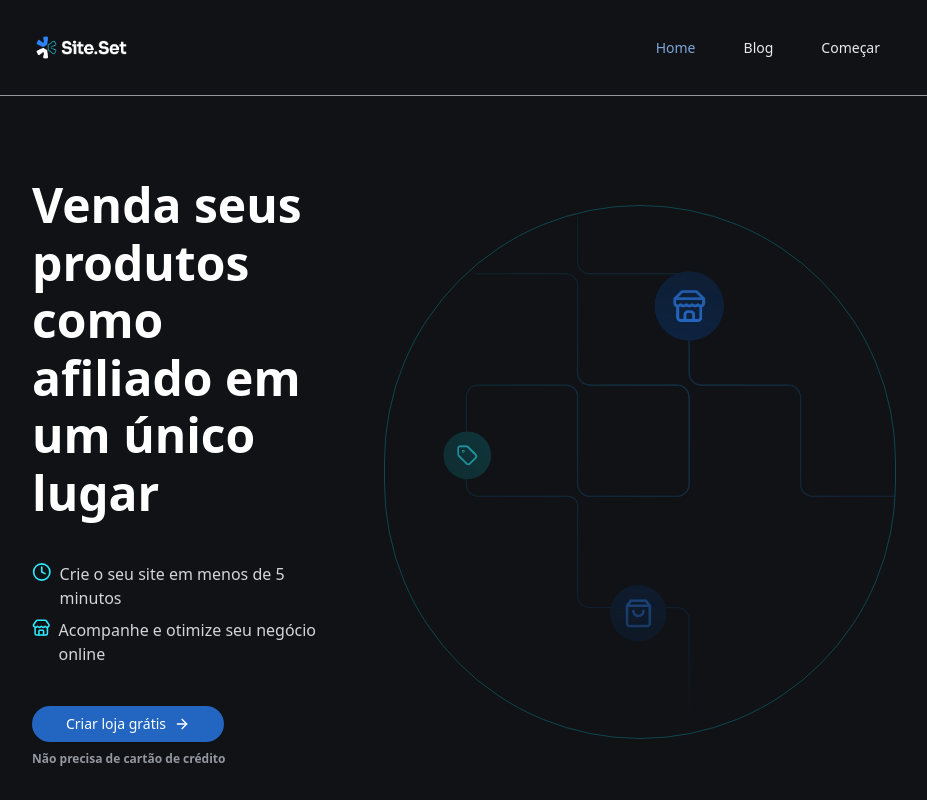
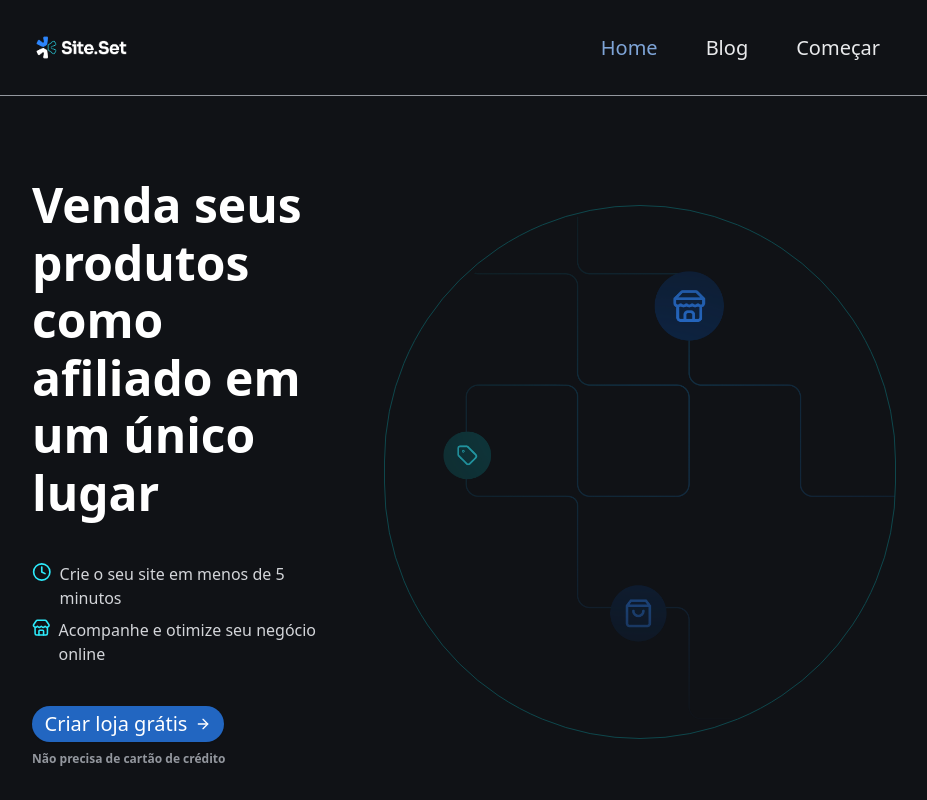
Before and after one commit to lcspaiva87/landing_page_blog, a Next.js app: page / in a window 1280 px wide. Shown: the top 800 px of the page, without its empty margins (176-1103 px from the left). Built offline with nearby package versions, Linux system fonts and the light colour scheme.

Commit message:
feat: add new text variables to globals.css

```diff
--- a/src/app/_components/SupportSection.tsx
+++ b/src/app/_components/SupportSection.tsx
@@ -4,7 +4,7 @@ export const SupportSection = () => {
     <section className="relative pb-8 md:py-10 bg-gray-700">
       <div className="absolute inset-0 hidden md:block bg-[url('/background.svg')] bg-cover bg-center bg-no-repeat opacity-90" />
       <div className="container flex flex-col items-center gap-12 relative">
-        <h2 className="font-sans text-balance text-center text-heading-xl text-gray-100">
+        <h2 className="font-sans text-balance text-center text-xl text-gray-100">
           Sua loja de afiliados, simples, do jeito que deveria ser
         </h2>
 
@@ -31,7 +31,7 @@ export const SupportSection = () => {
             <strong className="text-heading-sm text-gray-100">
               Venda de qualquer loja
             </strong>
-            <p className="text-body-sm text-gray-200">
+            <p className="text-body-sm text-gray-200 font-">
               Não importa a loja, o Site.Set permite que você insira qualquer
               link de afiliado.
             </p>
--- a/src/app/globals.css
+++ b/src/app/globals.css
@@ -62,7 +62,42 @@
   --radius-lg: var(--radius);
   --radius-xl: calc( 4px);
   --radius-2xl: calc( 8px);
+
+  --text-hg: 40px;
+  --text-hg--line-height: 1.2;
+  --text-hg--font-weight: 700;
+
+  --text-xl: 32px;
+  --text-xl--line-height: 1.2;
+  --text-xl--font-weight: 700;
+
+  --text-lg: 28px;
+  --text-lg--line-height: 1.2;
+  --text-lg--font-weight: 700;
+
+  --text-md: 24px;
+  --text-md--line-height: 1.2;
+  --text-md--font-weight: 700;
+
+  --text-sm: 20px;
+  --text-sm--line-height: 1.2;
+  --text-sm--font-weight: 700;
+
+  --text-xs: 16px;
+  --text-xs--line-height: 1.2;
+  --text-xs--font-weight: 700;
+
+
+  --text-body-md: 16px;
+  --text-body-sm: 14px ;
+  --text-body-xs: 12px ;
+
+  --body-tag: 12px 100%/400;
+
+  --action-md: 16px normal/500;
+  --action-sm: 14px normal/500;
 }
+
 
 :root {
   --radius: 0.625rem;
```
